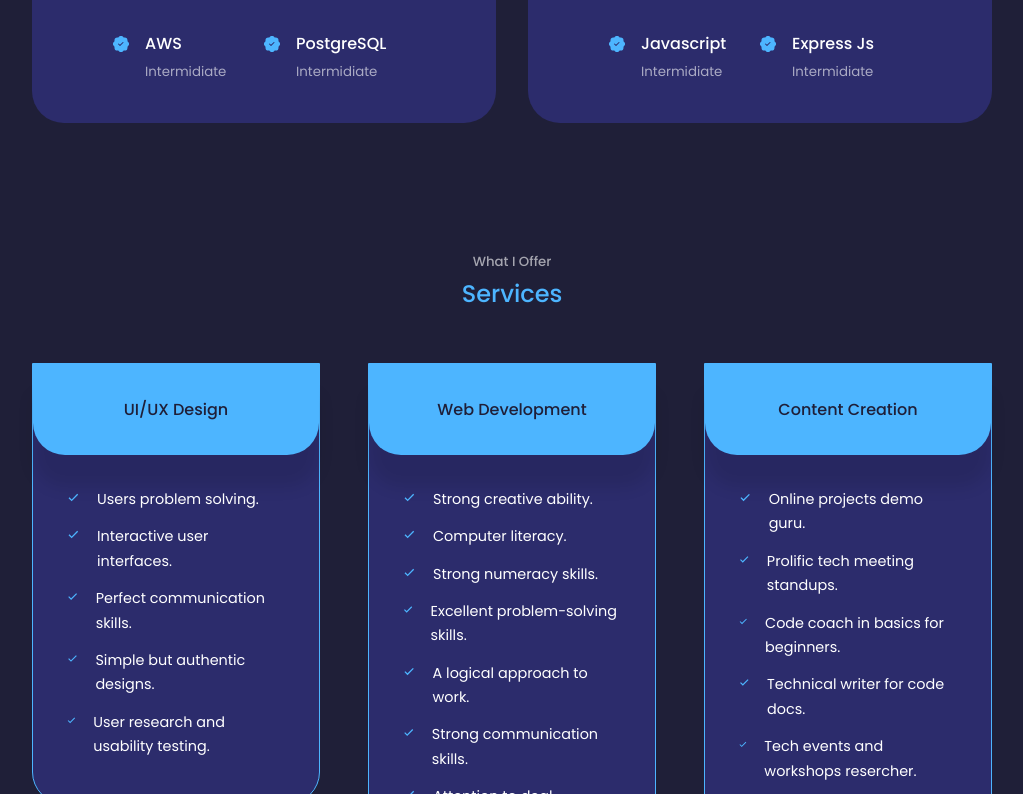
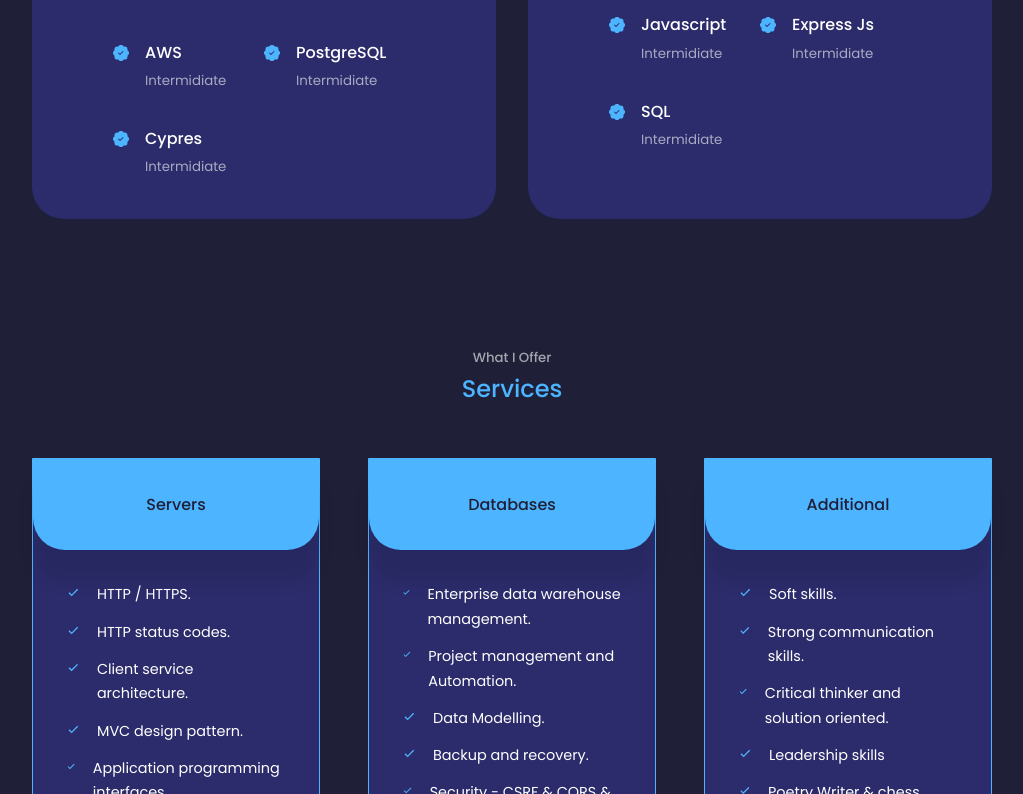
Before and after one commit to HillaryNyakundi/My-portfolio, a React (Create React App) app: page / in a window 1280 px wide. Shown: the part 1826-2620 px from the top of the page, without its empty margins (128-1151 px from the left). Built offline with nearby package versions, Linux system fonts and the light colour scheme.

Commit message:
Vital changes on the experience and skills

```diff
--- a/src/components/about/About.jsx
+++ b/src/components/about/About.jsx
@@ -40,7 +40,7 @@
           </div>
 
           <p>
-            My name is Hillary Nyakundi, a Backend Software Engineer. I'm passinate about discovering and solving problems through technology.
+            My name is Hillary Nyakundi, a Backend Software Engineer. I'm passinate about bringing value and benefit in people's lives through software creation.
           </p>
 
           <a href="#contact" className='btn btn-primary'>Let's Talk</a>
--- a/src/components/experience/Experience.jsx
+++ b/src/components/experience/Experience.jsx
@@ -15,7 +15,7 @@
             <article className='experience__details'>
               <BsPatchCheckFill className='experience__details-icons'/>
               <div>
-              <h4>Docker</h4>
+              <h4>Docker & Kubernetes</h4>
               <small className='text-light'>Intermediate</small>
               </div>
             </article>
@@ -23,7 +23,7 @@
             <article className='experience__details'>
               <BsPatchCheckFill className='experience__details-icons'/>
               <div>
-              <h4>CI/CD</h4>
+              <h4>CI/CD pipelines</h4>
               <small className='text-light'>Intermidiate</small>
               </div>
             </article>
@@ -40,6 +40,14 @@
               <BsPatchCheckFill className='experience__details-icons'/>
               <div>
               <h4>PostgreSQL</h4>
+              <small className='text-light'>Intermidiate</small>
+              </div>
+            </article>
+
+            <article className='experience__details'>
+              <BsPatchCheckFill className='experience__details-icons'/>
+              <div>
+              <h4>Cypres</h4>
               <small className='text-light'>Intermidiate</small>
               </div>
             </article>
@@ -82,6 +90,15 @@
               <small className='text-light'>Intermidiate</small>
               </div>
             </article>
+
+
+            <article className='experience__details'>
+              <BsPatchCheckFill className='experience__details-icons'/>
+              <div>
+              <h4>SQL</h4>
+              <small className='text-light'>Intermidiate</small>
+              </div>
+            </article>
           </div>
         </div>
         </div>
--- a/src/components/services/Services.jsx
+++ b/src/components/services/Services.jsx
@@ -10,68 +10,80 @@
       <div className="container services__container">
         <article className="service">
           <div className="service__head">
-            <h3>UI/UX Design</h3>
+            <h3>Servers</h3>
           </div>
 
           <ul className ='service__list'>
             <li>
               <BiCheck className='service__list-icon' />
-              <p>Users problem solving.</p>
+              <p>HTTP / HTTPS.</p>
             </li>
 
             <li>
               <BiCheck className='service__list-icon' />
-              <p>Interactive user interfaces.</p>
+              <p>HTTP status codes.</p>
             </li>
 
             <li>
               <BiCheck className='service__list-icon' />
-              <p>Perfect communication skills.</p>
+              <p>Client service architecture.</p>
             </li>
 
             <li>
               <BiCheck className='service__list-icon' />
-              <p>Simple but authentic designs.</p>
+              <p>MVC design pattern.</p>
             </li>
 
             <li>
               <BiCheck className='service__list-icon' />
-              <p>User research and usability testing.</p>
+              <p>Application programming interfaces.</p>
             </li>
           </ul>
         </article>
 
-        {/* END OF UI/UX */}
+        {/* END OF SERVERS */}
 
 
         <article className="service">
           <div className="service__head">
-            <h3>Web Development</h3>
+            <h3>Databases</h3>
           </div>
           <ul className ='service__list'>
             <li>
               <BiCheck className='service__list-icon' />
-              <p>Strong creative ability.</p>
+              <p>Enterprise data warehouse management.</p>
             </li>
 
             <li>
               <BiCheck className='service__list-icon' />
-              <p>Computer literacy.</p>
+              <p>Project management and Automation.</p>
             </li>
 
             <li>
               <BiCheck className='service__list-icon' />
-              <p>Strong numeracy skills.</p>
+              <p>Data Modelling.</p>
             </li>
 
             <li>
               <BiCheck className='service__list-icon' />
-              <p>Excellent problem-solving skills.</p>
+              <p>Backup and recovery.</p>
             </li>
 
             <li>
               <BiCheck className='service__list-icon' />
-              <p>A logical approach to work.</p>
+              <p>Security - CSRF & CORS & Cookies.</p>
+            </li>
+          </ul>
+        </article>
+        {/* END OF API's */}
+        <article className="service">
+          <div className="service__head">
+            <h3>Additional</h3>
+          </div>
+          <ul className ='service__list'>
+            <li>
+              <BiCheck className='service__list-icon' />
+              <p>Soft skills.</p>
             </li>
 
             <li>
@@ -81,43 +93,21 @@
 
             <li>
               <BiCheck className='service__list-icon' />
-              <p>Attention to deal.</p>
-            </li>
-          </ul>
-        </article>
-        {/* END OF WEB DEVELOPMENT */}
-        <article className="service">
-          <div className="service__head">
-            <h3>Content Creation</h3>
-          </div>
-          <ul className ='service__list'>
-            <li>
-              <BiCheck className='service__list-icon' />
-              <p>Online projects demo guru.</p>
+              <p>Critical thinker and solution oriented.</p>
             </li>
 
             <li>
               <BiCheck className='service__list-icon' />
-              <p>Prolific tech meeting standups.</p>
+              <p>Leadership skills</p>
             </li>
 
             <li>
               <BiCheck className='service__list-icon' />
-              <p>Code coach in basics for beginners.</p>
-            </li>
-
-            <li>
-              <BiCheck className='service__list-icon' />
-              <p>Technical writer for code docs.</p>
-            </li>
-
-            <li>
-              <BiCheck className='service__list-icon' />
-              <p>Tech events and workshops resercher.</p>
+              <p>Poetry Writer & chess player.</p>
             </li>
           </ul>
         </article>
-        {/* END OF CONTENT CREATION */}
+        {/* END OF Additional */}
       </div>
     </section>
   )
```
